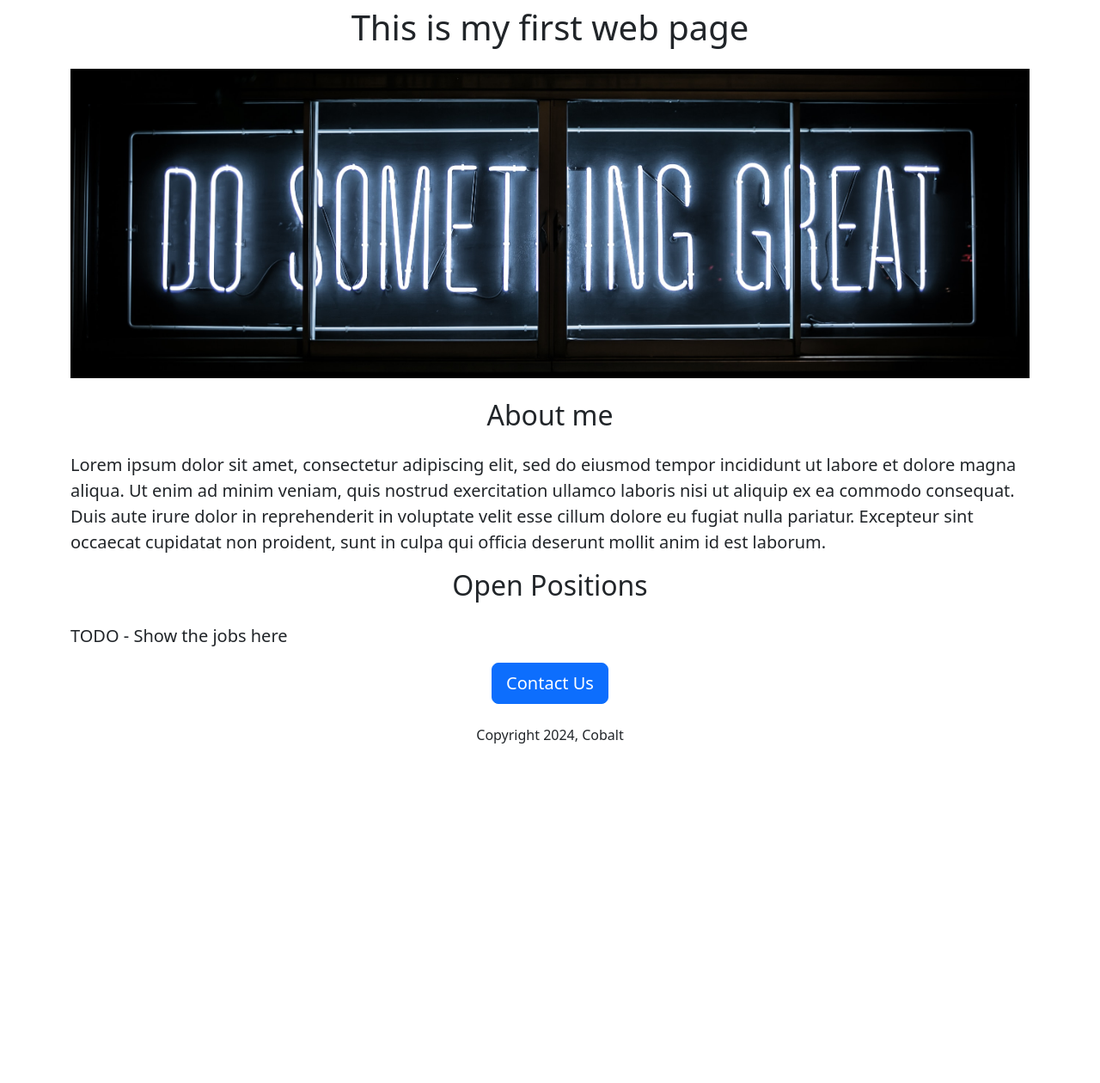
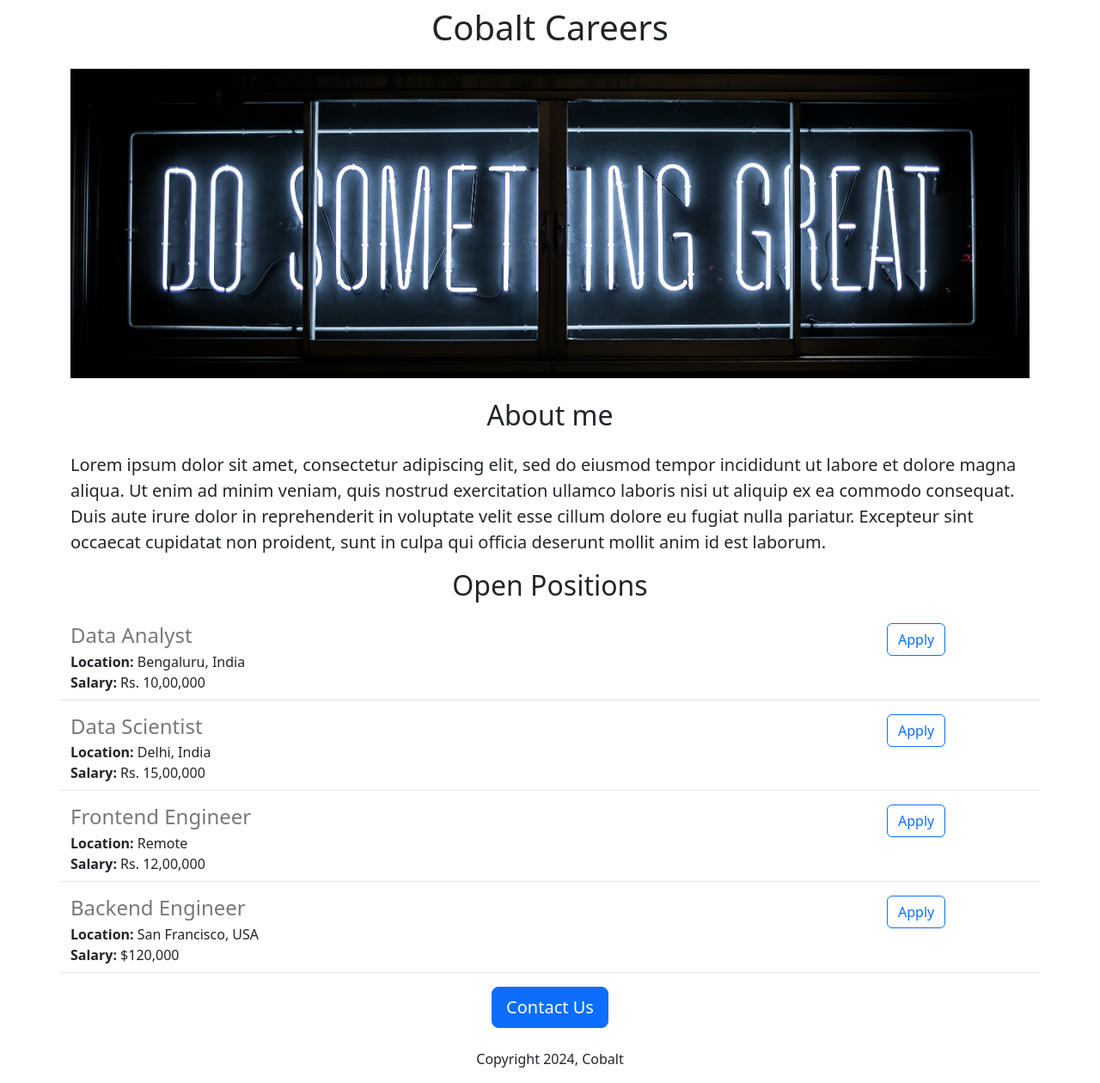
Before and after one commit to mangeshghodke/SoftBuyDeals, a Flask app: page / in a window 1280 px wide. Shown: the whole page at 86% size. Before the commit the page ends 865 px from the top, so only its background shows below. Run offline with Flask 3, Linux system fonts and the light colour scheme.

Commit message:
added dynamic data and API route

```diff
--- a/app.py
+++ b/app.py
@@ -1,11 +1,38 @@
-from flask import Flask, render_template
+from flask import Flask, render_template, jsonify
 
 app = Flask(__name__)
+
+JOBS = [{
+    'id': 1,
+    'title': 'Data Analyst',
+    'location': 'Bengaluru, India',
+    'salary': 'Rs. 10,00,000'
+}, {
+    'id': 2,
+    'title': 'Data Scientist',
+    'location': 'Delhi, India',
+    'salary': 'Rs. 15,00,000'
+}, {
+    'id': 3,
+    'title': 'Frontend Engineer',
+    'location': 'Remote',
+    'salary': 'Rs. 12,00,000'
+}, {
+    'id': 4,
+    'title': 'Backend Engineer',
+    'location': 'San Francisco, USA',
+    'salary': '$120,000'
+}]
 
 
 @app.route("/")
 def hello_world():
-  return render_template("home.html")
+  return render_template("home.html", jobs=JOBS, company_name='Cobalt')
+
+
+@app.route("/api/jobs")
+def list_jobs():
+  return jsonify(JOBS)
 
 
 if __name__ == '__main__':
--- a/templates/home.html
+++ b/templates/home.html
@@ -17,14 +17,18 @@
   </head>
 <body>
   <div class="container">
-    <h1 class="text-center mt-2 mb-4">This is my first web page</h1>
+    <h1 class="text-center mt-2 mb-4">{{company_name}} Careers</h1>
     <img id="banner" class= "img-fluid" src="https://154fc1e8-210f-4443-84d6-4785e1c616c1-00-3pccetesm41sw.kirk.replit.dev/static/banner.jpg">
     <h2 class="text-center mt-2 mb-4">About me</h2>
     <p class="lead">
       Lorem ipsum dolor sit amet, consectetur adipiscing elit, sed do eiusmod tempor incididunt ut labore et dolore magna aliqua. Ut enim ad minim veniam, quis nostrud exercitation ullamco laboris nisi ut aliquip ex ea commodo consequat. Duis aute irure dolor in reprehenderit in voluptate velit esse cillum dolore eu fugiat nulla pariatur. Excepteur sint occaecat cupidatat non proident, sunt in culpa qui officia deserunt mollit anim id est laborum.
     </p>
   <h2 class="text-center mt-2 mb-4">Open Positions</h2>
-  <p class="lead">TODO - Show the jobs here</p>
+  <p class="lead">
+    {% for job in jobs %}
+      {% include 'jobitem.html' %}
+    {% endfor %}
+  </p>
     <div class="text-center">
       <button class="btn btn-primary btn-lg">Contact Us</button>
       <p class="mt-4">Copyright 2024, Cobalt</p>
--- /dev/null
+++ b/templates/jobitem.html
@@ -0,0 +1,19 @@
+<div class="border-bottom row" style="margin-bottom:16px;padding-bottom:8px">
+  <div class="col-10">
+    <h4
+      style="color:rgb(120,120,120); margin-bottom:4px;">{{job['title']}}</h4>
+    <div>
+     <b>Location:</b> {{job['location']}}
+    </div>
+    {% if 'salary' in job %}
+      <div>
+        <b>Salary:</b> {{job['salary']}}
+      </div>
+    {% endif %}
+    </div>
+
+    <div class="col-2">
+      <button type="button" class="btn btn-outline-primary float-right align-middle">Apply</button>
+    </div>
+
+</div>
```
